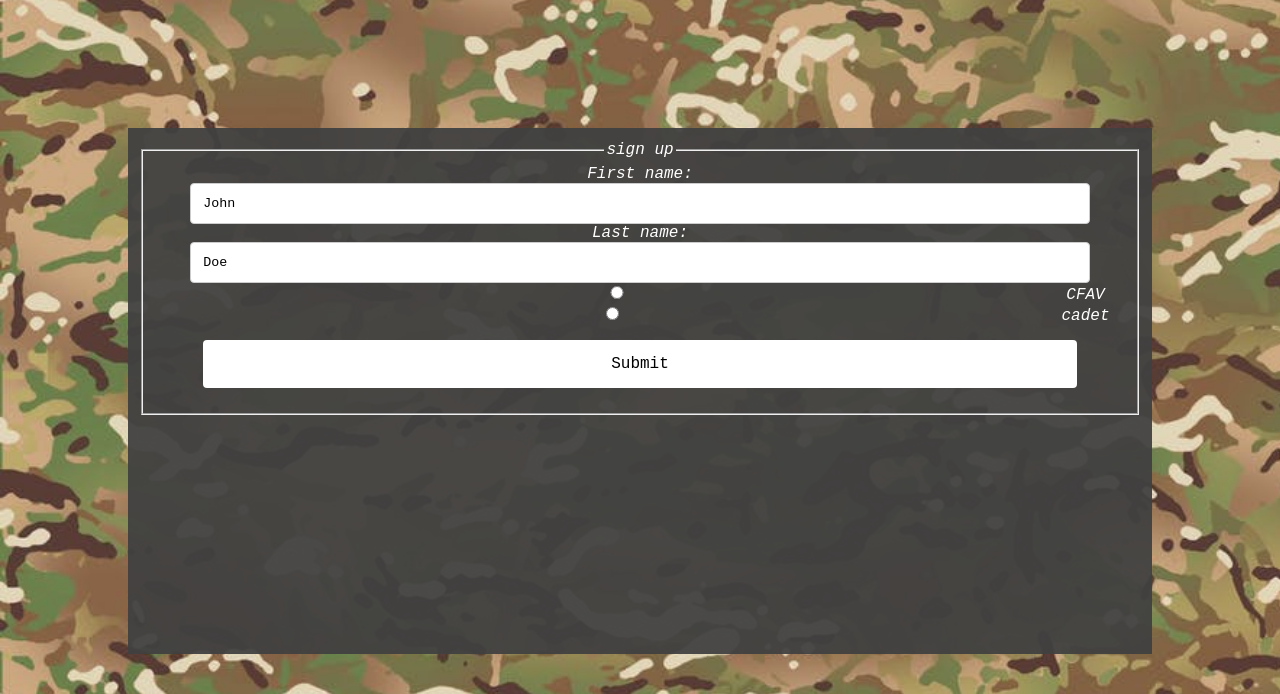
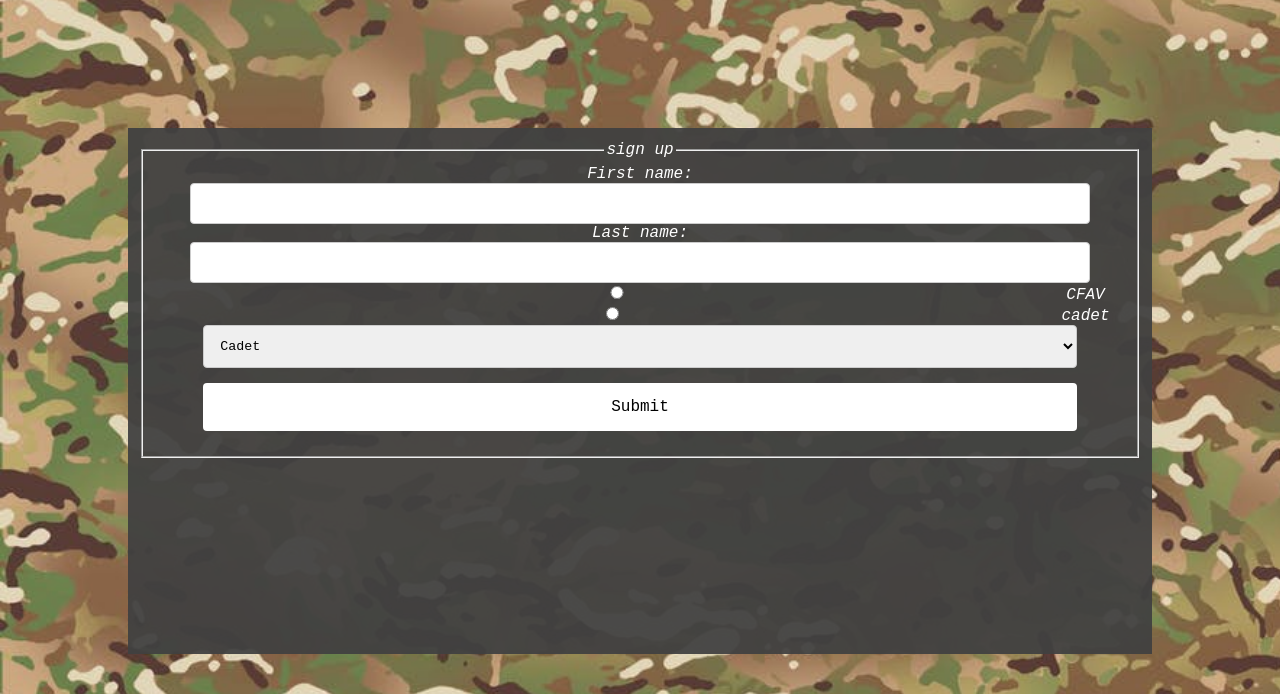
Before and after one commit to Omagar1/CadetLink, a PHP site: page /signUp.htm in a window 1280 px wide. Shown: the part 58-752 px from the top of the page. Run offline with PHP 8.4, Linux system fonts and the light colour scheme.

Commit message:
Added Rank Selector
A bit broken

```diff
--- a/main.css
+++ b/main.css
@@ -73,6 +73,15 @@
 
           }
 
+          .CFAV{
+            color: black;
+          }
+
+          option{
+            background-image: url("images/mtp.jpg");
+            background-color: rgb(72, 255, 0) ;
+          }
+
           #radio {
             width: auto !important;
             padding-right: 0px !important;
@@ -93,7 +102,7 @@
           border-radius: 4px;
         }
         .button:hover {
-          background-color: rgb(72, 255, 0);
+          background-color: rgb(255, 47, 47);
         }
 
         /* ----------------------------- footer stuff -----------------------------  */
--- a/signUp.htm
+++ b/signUp.htm
@@ -28,16 +28,31 @@
             <Legend>sign up</Legend>
             <form>
               <label for="fname">First name:</label><br>
-              <input type="text" id="fname" name="fname" value="John"><br>
+              <input type="text" id="fname" name="fname" value=""><br>
               <label for="lname">Last name:</label><br>
-              <input type="text" id="lname" name="lname" value="Doe">
+              <input type="text" id="lname" name="lname" value="">
               <div id = "radio">
               <input type="radio" id="CFAV" name="role" value="CFAV">
               <label for="CFAV">CFAV</label><br>
               <input type="radio" id="cadet" name="role" value="cadet">
               <label for="cadet">cadet</label><br>
+              </div>
+              <select id = rank >
+                <option value="Cdt" class = "cadet">Cadet</option>
+                <option value="l/Cpl" class = "cadet">Lance Corpral</option>
+                <option value="Cpl" class = "cadet">Corpral</option>
+                <option value="Sgt" class = "cadet">Sergent</option>
+                <option value="Ssgt" class = "cadet">Staf Sergent</option>
+                <option value="W02" class = "cadet">Warrengt Oficer class 2</option>
+                <option value="W01" class = "cadet">Warrengt Oficer class 1</option>
+                <option value="SgtCFAV" class = "CFAV">CFAV Sergent</option>
+                <option value="2lt" class = "CFAV" > 2nd Lieutenant</option>
+                <option value="lt" class = "CFAV"> Lieutenant</option>
+                <option value="Cpt" class = "CFAV">Captian</option>
+                <option value="Maj" class = "CFAV"> Major</option>
+
+              </select>
               <input type="submit" class = "button">
-              </div>
             </form>
           </fieldset>
         </div>
```
